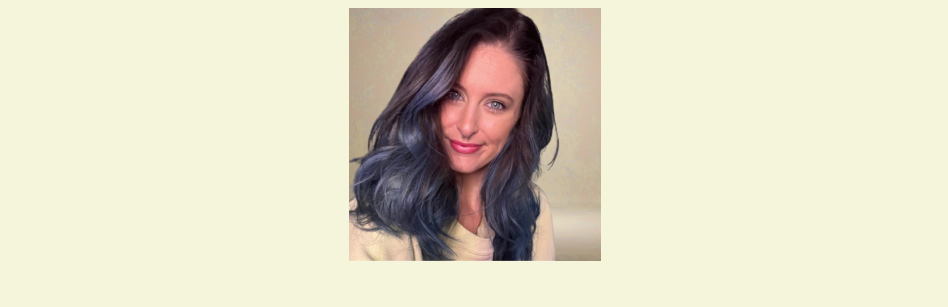
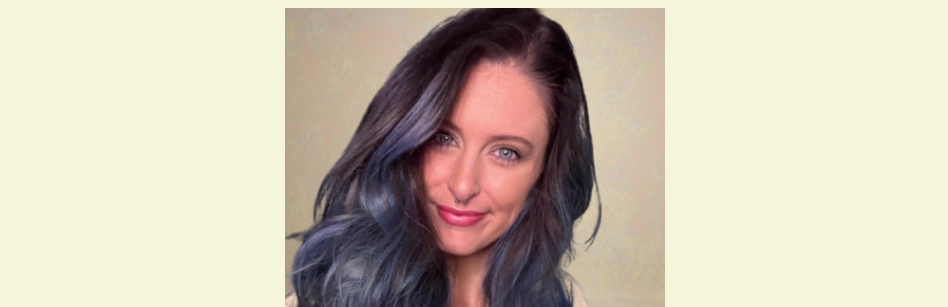
Before and after one commit to ebstokes9/ebstokes9.github.io, a plain HTML site: page index.html in a window 1280 px wide. Shown: the top 307 px of the page, without its empty margins (165-1113 px from the left). Drawn offline with Linux system fonts and the light colour scheme.

Commit message:
Update index.html

```diff
--- a/index.html
+++ b/index.html
@@ -14,7 +14,7 @@
     <meta name="robots" content="noindex, nofollow">
   </header>
   <body>
-      <img src="images/Headshot.jpg" width="20%" alt="Headshot">
+      <img src="images/Headshot.jpg" width="30%" alt="Headshot">
     <h1>Emily Stokes's Portfolio</h1>
     <h2>About the Artist</h2>
     <p>I am an artist and graphic designer located in Pulaski County, Arkansas.</p>
```
